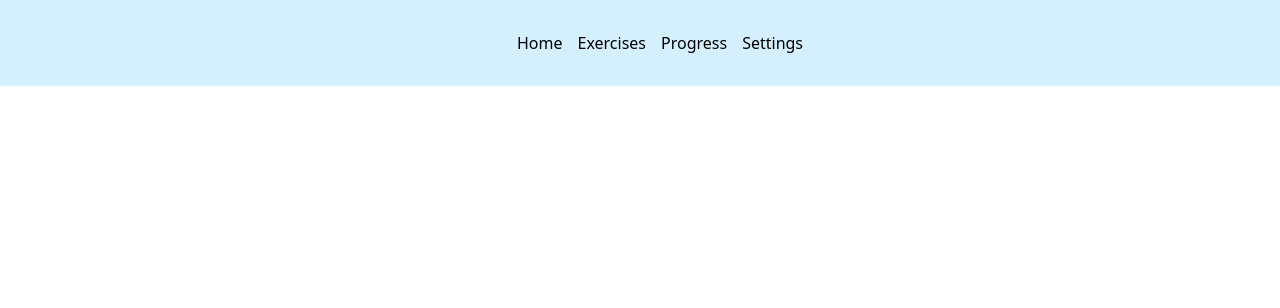
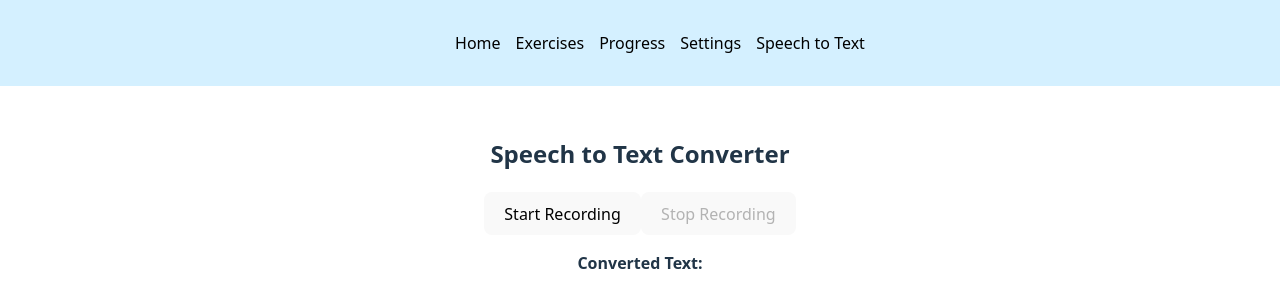
Before and after one commit to SecretariatV/Spoko, a React (Vite) app: page /speech-to-text in a window 1280 px wide. Shown: the top 308 px of the page. Built offline with nearby package versions, Linux system fonts and the light colour scheme.

Commit message:
trying to get the recording working

```diff
--- a/package.json
+++ b/package.json
@@ -18,7 +18,8 @@
     "react": "^19.0.0",
     "react-dom": "^19.0.0",
     "react-router": "^7.3.0",
-    "react-router-dom": "^7.3.0"
+    "react-router-dom": "^7.3.0",
+    "recordrtc": "^5.6.2"
   },
   "devDependencies": {
     "@eslint/js": "^9.21.0",
--- a/src/App.jsx
+++ b/src/App.jsx
@@ -6,6 +6,9 @@ import Home from "./pages/Home";
 import Exercises from "./pages/Exercises";
 import Settings from "./pages/Settings";
 import Progress from "./pages/Progress";
+import SpeechToText from "./pages/SpeechToText"; // ✅ Import
+
+
 
 function App() {
   return (
@@ -16,6 +19,7 @@ function App() {
         <Route path="/exercises" element={<Exercises />} />
         <Route path="/progress" element={<Progress />} />
         <Route path="/settings" element={<Settings />} />
+        <Route path="/speech-to-text" element={<SpeechToText />} />
       </Routes>
     </BrowserRouter>
   );
--- a/src/components/Navbar.jsx
+++ b/src/components/Navbar.jsx
@@ -10,6 +10,8 @@ function Navbar() {
         <li><Link to="/exercises">Exercises</Link></li>
         <li><Link to="/progress">Progress</Link></li>
         <li><Link to="/settings">Settings</Link></li>
+        <li><Link to="/speech-to-text">Speech to Text</Link></li> {/* Added Link */}
+
       </ul>
     </nav>
   );
--- /dev/null
+++ b/src/pages/SpeechToText.jsx
@@ -0,0 +1,84 @@
+import React, { useState, useRef } from "react";
+import RecordRTC from "recordrtc";
+
+const SpeechToText = () => {
+  const [text, setText] = useState("");
+  const [isRecording, setIsRecording] = useState(false);
+  const recorderRef = useRef(null);
+
+  const API_KEY = "44102e14281a4bb7bdee0a893c63691d"; // 🔑 Replace with your key
+
+  const startRecording = async () => {
+    setIsRecording(true);
+
+    try {
+      const stream = await navigator.mediaDevices.getUserMedia({ audio: true });
+      const recorder = new RecordRTC(stream, { type: "audio" });
+      recorder.startRecording();
+      recorderRef.current = recorder;
+    } catch (error) {
+      console.error("Microphone access denied:", error);
+      setIsRecording(false);
+    }
+  };
+
+  const stopRecording = async () => {
+    setIsRecording(false);
+    const recorder = recorderRef.current;
+    recorder.stopRecording(async () => {
+      const audioBlob = recorder.getBlob();
+      const formData = new FormData();
+      formData.append("audio", audioBlob);
+
+      const uploadResponse = await fetch("https://api.assemblyai.com/v2/upload", {
+        method: "POST",
+        headers: { "authorization": API_KEY },
+        body: formData,
+      });
+
+      const uploadData = await uploadResponse.json();
+      console.log("Upload URL:", uploadData.upload_url);
+
+      const transcribeResponse = await fetch("https://api.assemblyai.com/v2/transcript", {
+        method: "POST",
+        headers: {
+          "authorization": API_KEY,
+          "content-type": "application/json",
+        },
+        body: JSON.stringify({ audio_url: uploadData.upload_url }),
+      });
+
+      const transcribeData = await transcribeResponse.json();
+      console.log("Transcription ID:", transcribeData.id);
+
+      // Poll for the transcription result
+      let transcription = "";
+      while (!transcription) {
+        await new Promise((resolve) => setTimeout(resolve, 5000));
+        const resultResponse = await fetch(`https://api.assemblyai.com/v2/transcript/${transcribeData.id}`, {
+          headers: { "authorization": API_KEY },
+        });
+        const resultData = await resultResponse.json();
+        if (resultData.status === "completed") {
+          transcription = resultData.text;
+          setText(transcription);
+        }
+      }
+    });
+  };
+
+  return (
+    <div style={{ textAlign: "center", marginTop: "50px" }}>
+      <h2>Speech to Text Converter</h2>
+      <button onClick={startRecording} disabled={isRecording}>
+        {isRecording ? "Recording..." : "Start Recording"}
+      </button>
+      <button onClick={stopRecording} disabled={!isRecording}>
+        Stop Recording
+      </button>
+      <p><strong>Converted Text:</strong> {text}</p>
+    </div>
+  );
+};
+
+export default SpeechToText;
```
Also changed, not shown: 2 other files (tests, documents, lock files or other folders).
